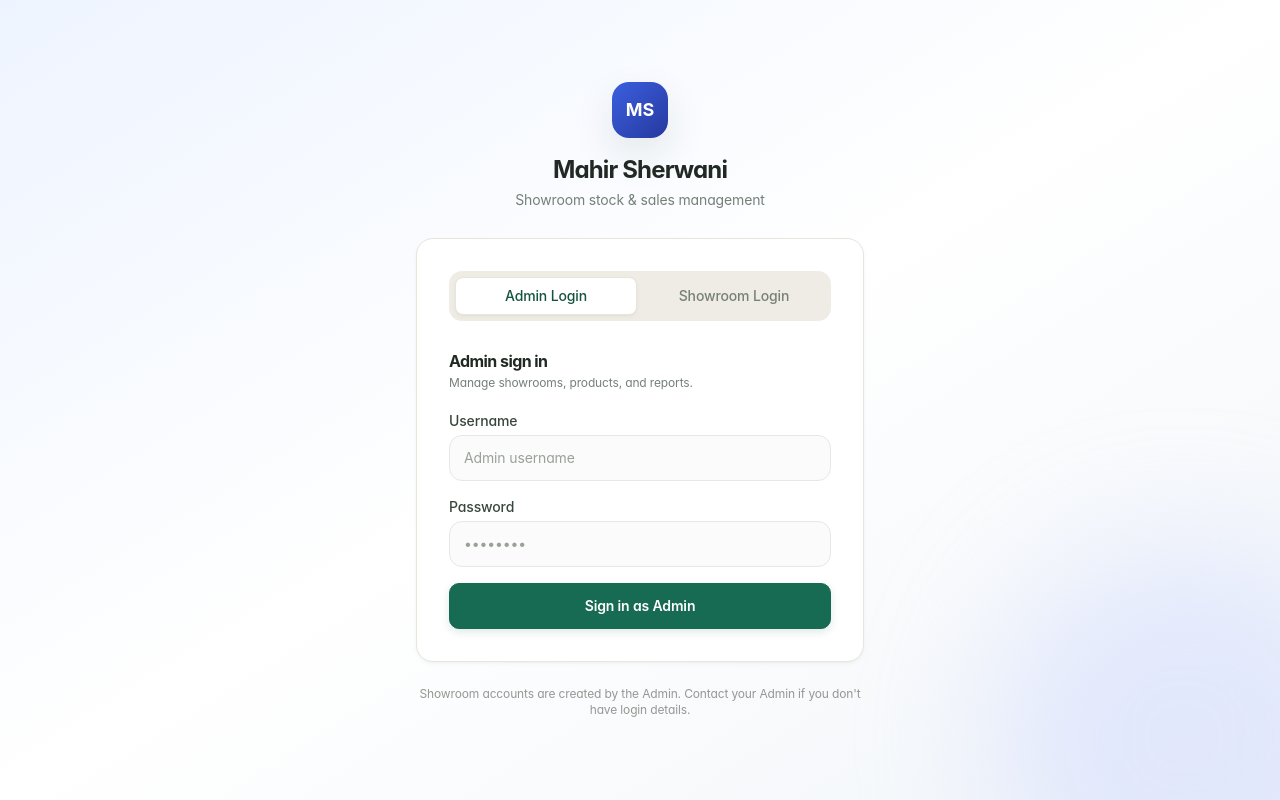
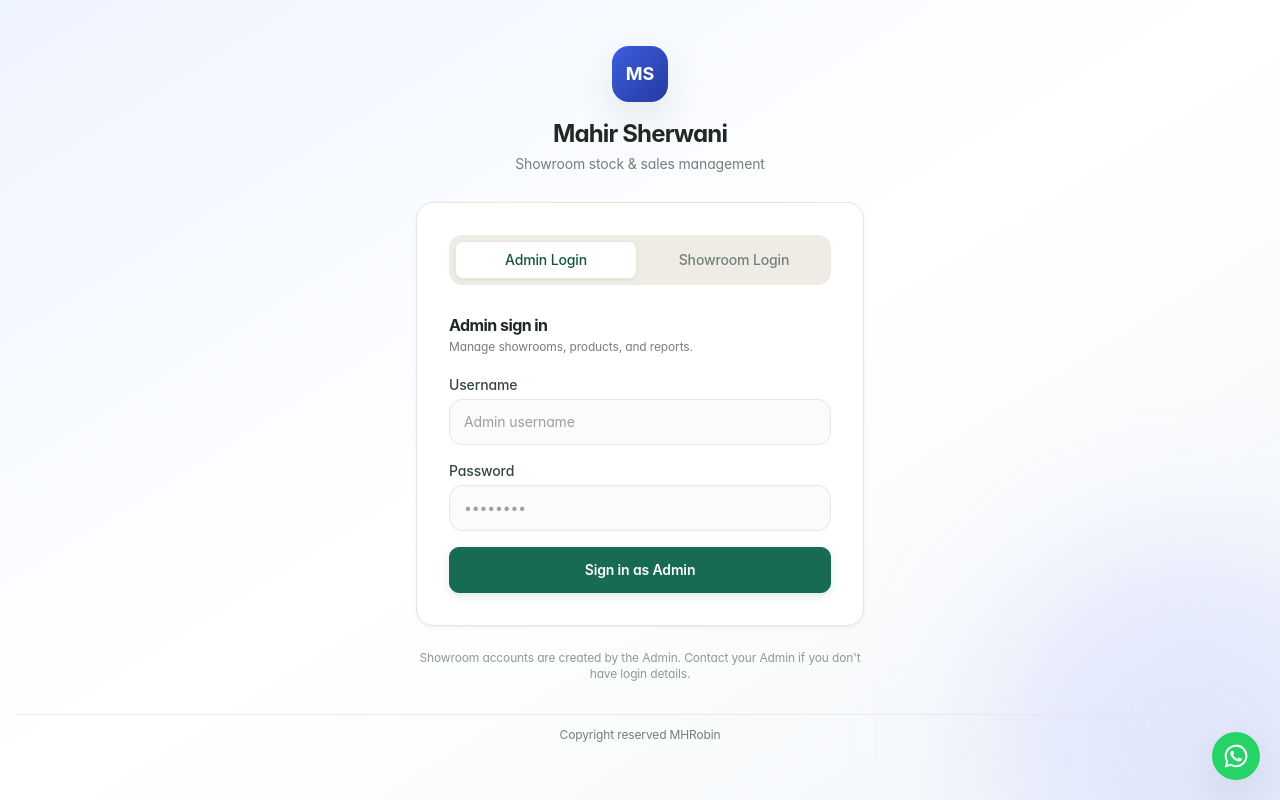
Before and after one commit to robin647/Stock-and-Blance-Management, a React (Vite) app in the folder frontend/: page /login in a window 1280 px wide. Built offline with nearby package versions, Linux system fonts and the light colour scheme; no server answers.

Commit message:
add small footer and whatsapp contact

```diff
--- a/frontend/src/App.jsx
+++ b/frontend/src/App.jsx
@@ -18,6 +18,7 @@ import WholesaleReports from "./pages/admin/WholesaleReports.jsx";
 import BalanceEntry from "./pages/showroom/BalanceEntry.jsx";
 import ShowroomDashboard from "./pages/showroom/ShowroomDashboard.jsx";
 import StockEntry from "./pages/showroom/StockEntry.jsx";
+import { WhatsAppButton } from "./components/SiteFooter.jsx";
 
 function Home() {
   const { isAdmin } = useAuth();
@@ -26,6 +27,7 @@ function Home() {
 
 export default function App() {
   return (
+    <>
     <Routes>
       <Route path="/login" element={<Login />} />
 
@@ -89,5 +91,7 @@ export default function App() {
 
       <Route path="*" element={<Navigate to="/" replace />} />
     </Routes>
+    <WhatsAppButton />
+    </>
   );
 }
--- a/frontend/src/components/Layout.jsx
+++ b/frontend/src/components/Layout.jsx
@@ -2,6 +2,7 @@ import { useState } from "react";
 import { NavLink, useNavigate } from "react-router-dom";
 import { useAuth } from "../context/AuthContext.jsx";
 import { useTheme } from "../context/ThemeContext.jsx";
+import { SiteFooter } from "./SiteFooter.jsx";
 
 const linkClass = ({ isActive }) =>
   `block px-3.5 py-2.5 rounded-xl text-[13px] font-medium transition-all ${
@@ -75,7 +76,7 @@ export default function Layout({ children }) {
           </button>
         </div>
       </aside>
-      <main className="flex-1 min-w-0 overflow-y-auto">
+      <main className="flex-1 min-w-0 overflow-y-auto flex flex-col">
         <header className="sticky top-0 z-20 flex items-center justify-between border-b border-gray-200/80 bg-white/90 px-4 py-3 backdrop-blur-xl sm:px-6 lg:px-8 dark:bg-slate-900/90">
           <div className="flex items-center gap-3">
             <button onClick={() => setMenuOpen(true)} className="rounded-xl border border-gray-200 px-3 py-2 text-sm font-medium text-gray-700 hover:bg-gray-50 md:hidden dark:text-slate-100">Menu</button>
@@ -86,7 +87,8 @@ export default function Layout({ children }) {
             <button onClick={toggleTheme} aria-label="Toggle color theme" className="rounded-xl border border-gray-200 px-3 py-2 text-sm font-medium text-gray-700 hover:bg-gray-50 dark:text-slate-100 dark:hover:bg-slate-800">{theme === "dark" ? "Light theme" : "Dark theme"}</button>
           </div>
         </header>
-        <div className="mx-auto w-full max-w-[1600px] p-4 sm:p-6 lg:p-8">{children}</div>
+        <div className="mx-auto w-full max-w-[1600px] flex-1 p-4 sm:p-6 lg:p-8">{children}</div>
+        <SiteFooter />
       </main>
     </div>
   );
--- /dev/null
+++ b/frontend/src/components/SiteFooter.jsx
@@ -0,0 +1,24 @@
+export function SiteFooter() {
+  return (
+    <footer className="border-t border-gray-200/80 px-4 py-3 text-center text-xs text-gray-500 dark:border-slate-700 dark:text-slate-400">
+      Copyright reserved MHRobin
+    </footer>
+  );
+}
+
+export function WhatsAppButton() {
+  return (
+    <a
+      href="https://wa.me/8801781879276"
+      target="_blank"
+      rel="noreferrer"
+      aria-label="Message MHRobin on WhatsApp"
+      title="Message us on WhatsApp"
+      className="fixed bottom-5 right-5 z-50 flex h-12 w-12 items-center justify-center rounded-full bg-[#25D366] text-white shadow-lg transition-transform hover:scale-105 focus-visible:outline-none focus-visible:ring-4 focus-visible:ring-green-300"
+    >
+      <svg viewBox="0 0 32 32" aria-hidden="true" className="h-7 w-7" fill="currentColor">
+        <path d="M16.04 3C8.87 3 3.04 8.78 3.04 15.9c0 2.28.6 4.5 1.75 6.45L3 29l6.85-1.78a13.1 13.1 0 0 0 6.18 1.56h.01c7.16 0 13-5.79 13-12.9 0-3.45-1.36-6.69-3.83-9.13A12.9 12.9 0 0 0 16.04 3Zm0 23.6h-.01c-1.9 0-3.77-.5-5.4-1.46l-.39-.23-4.06 1.05 1.08-3.93-.25-.4a10.6 10.6 0 0 1-1.63-5.73c0-5.84 4.79-10.6 10.67-10.6 2.84 0 5.52 1.1 7.53 3.1a10.5 10.5 0 0 1 3.13 7.5c0 5.84-4.79 10.6-10.67 10.6Zm5.86-7.94c-.32-.16-1.9-.93-2.2-1.03-.3-.11-.51-.16-.73.16-.21.32-.83 1.03-1.02 1.24-.19.22-.38.24-.7.08-.32-.16-1.35-.5-2.57-1.59-.95-.84-1.6-1.87-1.79-2.19-.19-.32-.02-.49.14-.65.15-.15.32-.38.49-.57.16-.19.21-.32.32-.54.11-.21.05-.4-.03-.56-.08-.16-.73-1.73-1-2.37-.26-.62-.53-.54-.73-.55h-.62c-.21 0-.56.08-.86.4-.3.32-1.13 1.1-1.13 2.67s1.16 3.1 1.32 3.31c.16.21 2.28 3.46 5.52 4.85.77.33 1.37.53 1.84.68.77.24 1.47.21 2.02.13.62-.09 1.9-.78 2.17-1.53.27-.76.27-1.41.19-1.54-.08-.13-.29-.21-.62-.37Z" />
+      </svg>
+    </a>
+  );
+}
--- a/frontend/src/pages/Login.jsx
+++ b/frontend/src/pages/Login.jsx
@@ -1,6 +1,7 @@
 import { useState } from "react";
 import { useNavigate } from "react-router-dom";
 import { useAuth } from "../context/AuthContext.jsx";
+import { SiteFooter } from "../components/SiteFooter.jsx";
 
 const MODES = {
   admin: {
@@ -61,7 +62,7 @@ export default function Login() {
   }
 
   return (
-    <div className="relative min-h-screen flex items-center justify-center overflow-hidden bg-gradient-to-br from-brand-50 via-white to-slate-100 px-4 py-10 dark:from-slate-950 dark:via-slate-900 dark:to-slate-950">
+    <div className="relative min-h-screen flex flex-col items-center justify-center overflow-hidden bg-gradient-to-br from-brand-50 via-white to-slate-100 px-4 py-10 dark:from-slate-950 dark:via-slate-900 dark:to-slate-950">
       <div className="pointer-events-none absolute -left-24 -top-24 h-80 w-80 rounded-full bg-brand-200/40 blur-3xl dark:bg-brand-700/20" />
       <div className="pointer-events-none absolute -bottom-32 -right-24 h-96 w-96 rounded-full bg-indigo-200/40 blur-3xl dark:bg-indigo-700/20" />
       <div className="relative w-full max-w-md">
@@ -148,6 +149,9 @@ export default function Login() {
           Showroom accounts are created by the Admin. Contact your Admin if you don&apos;t have login details.
         </p>
       </div>
+      <div className="relative mt-8 w-full">
+        <SiteFooter />
+      </div>
     </div>
   );
 }
```
